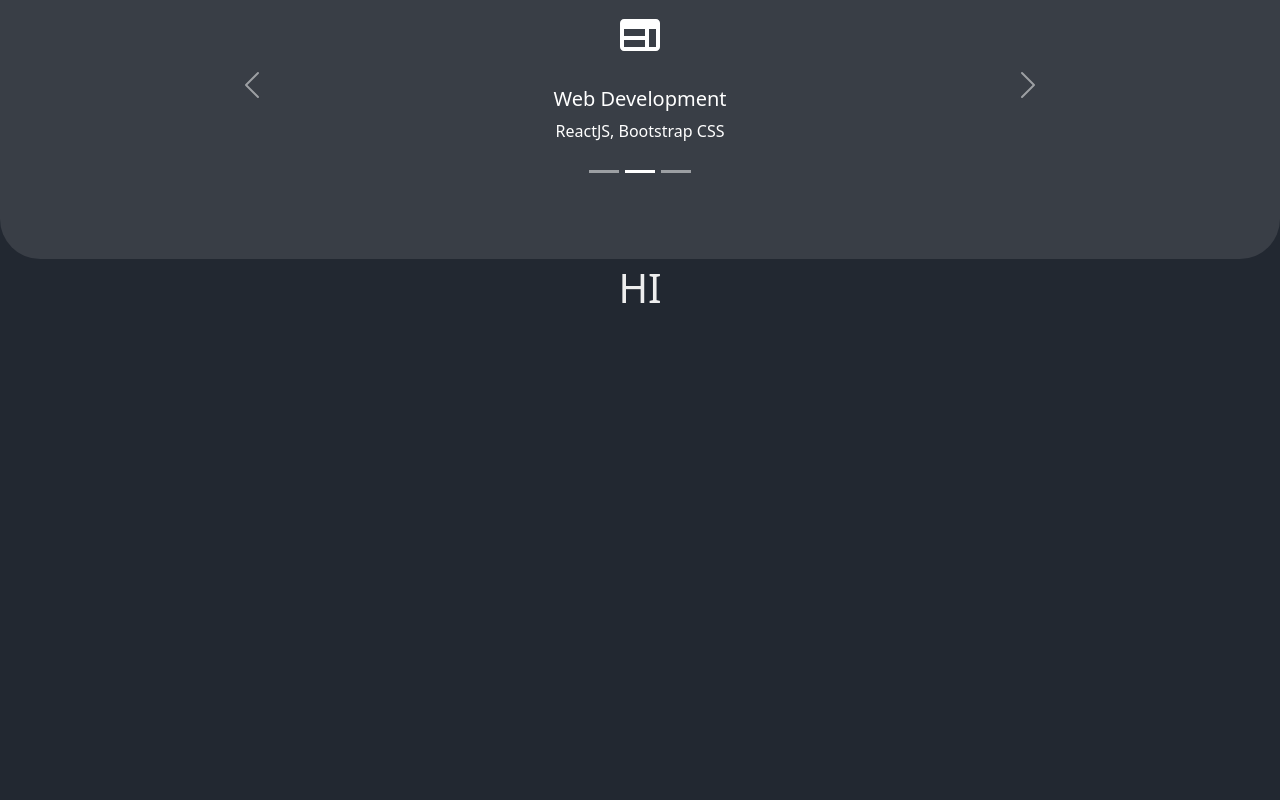
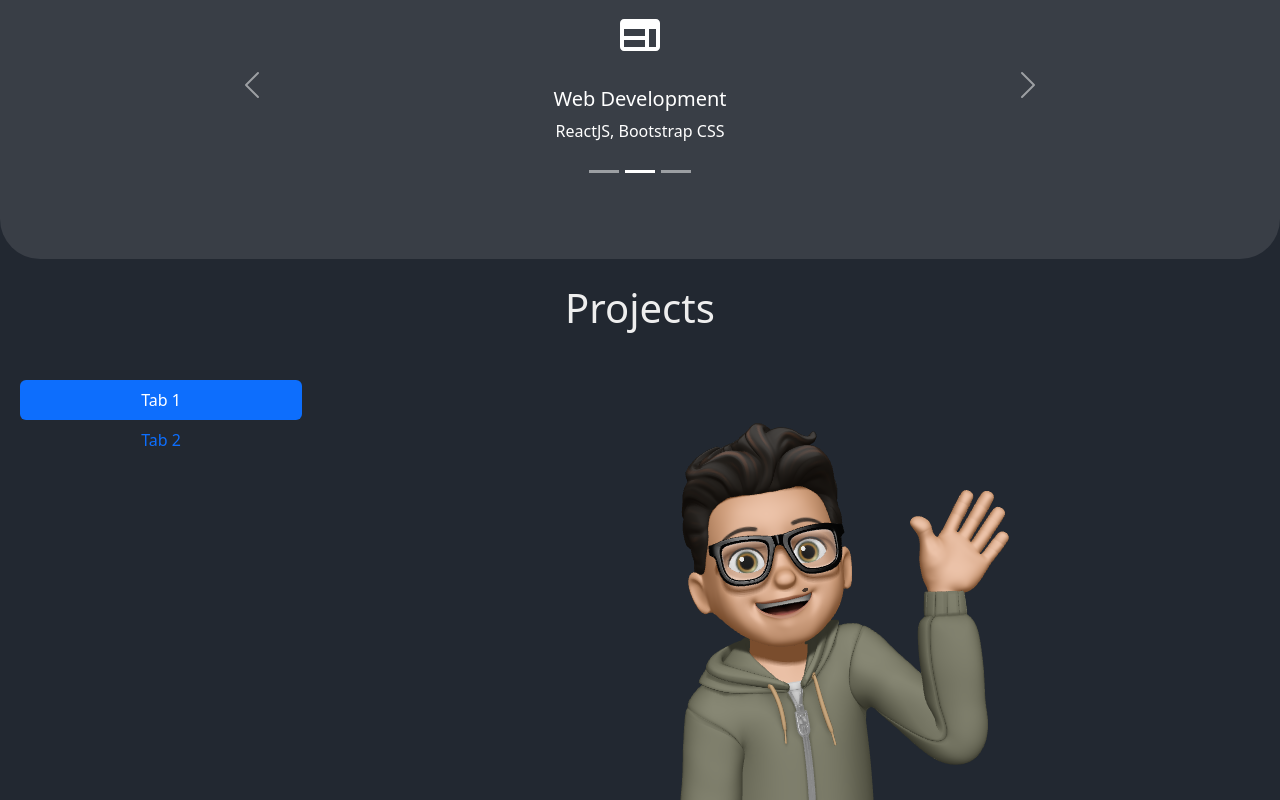
Before and after one commit to max-hagi/portfolio, a React (Create React App) app: page / in a window 1280 px wide. Shown: the part 925-1725 px from the top of the page. Before the commit the page ends 1245 px from the top, so only its background shows below. Built offline with nearby package versions, Linux system fonts and the light colour scheme.

Commit message:
updated projects component

```diff
--- a/package.json
+++ b/package.json
@@ -12,7 +12,7 @@
     "react-bootstrap": "^2.6.0",
     "react-dom": "^18.2.0",
     "react-on-screen": "^2.1.1",
-    "react-scripts": "5.0.1",
+    "react-scripts": "^5.0.1",
     "web-vitals": "^2.1.4"
   },
   "scripts": {
--- /dev/null
+++ b/src/components/Projects.css
@@ -0,0 +1,15 @@
+.project{
+    padding-top: 20px;
+}
+
+.tabs { /* Doesnt work */
+    padding-top: 40px;
+}
+
+.pills {
+    padding-top: 50px;
+}
+
+.nav-item {
+    padding-left: 20px;
+}
--- a/src/components/Projects.js
+++ b/src/components/Projects.js
@@ -1,13 +1,41 @@
+import Col from 'react-bootstrap/Col';
+import Nav from 'react-bootstrap/Nav';
+import Row from 'react-bootstrap/Row';
+import Tab from 'react-bootstrap/Tab';
+import Tabs from 'react-bootstrap/Tabs';
+import thing from "../assets/memoji.PNG"
 
+import "./Projects.css"
 
 export const Projects = () => {
 
     return (
         <section className="project" id="project">
             <div>
+                <h1>Projects</h1>
+            </div>
 
-                <h1>HI</h1>
-
+            <div className="tabs">
+                <Tab.Container defaultActiveKey="first" fill="true" justify>
+                    <Row>
+                        <Col sm={3}>
+                            <Nav variant="pills" className="flex-column nav">
+                                <Nav.Item className='nav-item'>
+                                    <Nav.Link eventKey="first">Tab 1</Nav.Link>
+                                </Nav.Item>
+                                <Nav.Item className='nav-item'>
+                                    <Nav.Link eventKey="second">Tab 2</Nav.Link>
+                                </Nav.Item>
+                            </Nav>
+                        </Col>
+                        <Col sm={9}>
+                            <Tab.Content className='tab-content'>
+                                <Tab.Pane eventKey="first"><img src={thing}/></Tab.Pane>
+                                <Tab.Pane eventKey="second">Second tab content</Tab.Pane>
+                            </Tab.Content>
+                        </Col>
+                    </Row>
+                </Tab.Container>
             </div>
         </section>
     );
```
Also changed, not shown: 1 other file (tests, documents, lock files or other folders).
